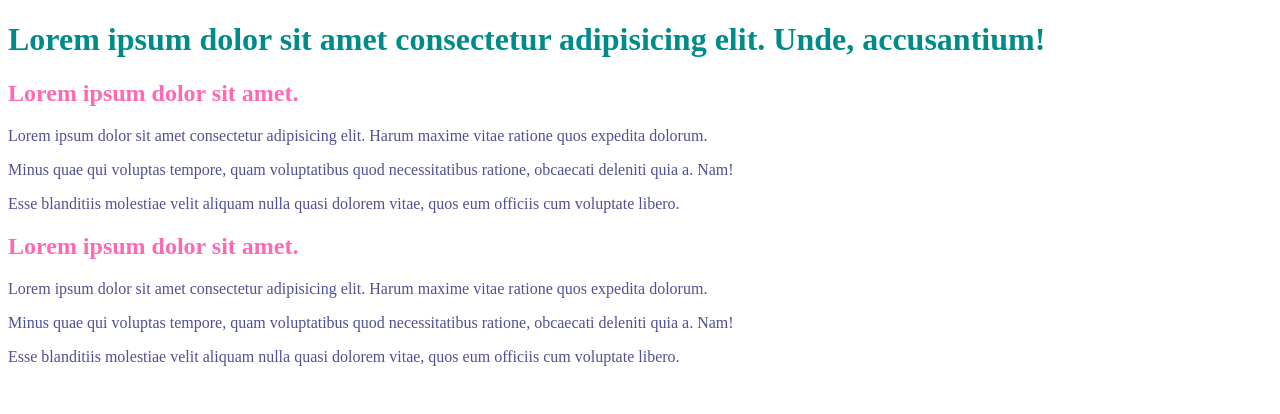
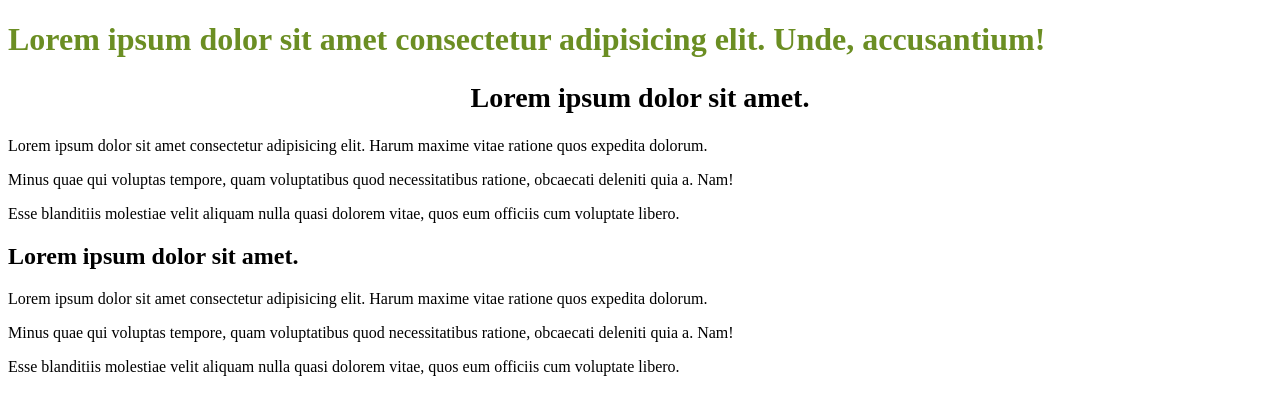
Before and after one commit to Tetiana-js/css-intro, a plain HTML site: page index.html in a window 1280 px wide. Drawn offline with Linux system fonts and the light colour scheme.

Commit message:
Add style.css

```diff
--- /dev/null
+++ b/assets/css/style.css
@@ -0,0 +1,4 @@
+/* зовнішні стилі */
+h1 {
+    color: olivedrab;
+}
--- a/index.html
+++ b/index.html
@@ -4,22 +4,28 @@
     <meta charset="UTF-8">
     <meta name="viewport" content="width=device-width, initial-scale=1.0">
     <title>CSS Intro</title>
+    <!-- Підвʼязка до зовнішніх стилів -->
+    <link rel="stylesheet" href="./assets/css/style.css">
     <style>
-        h1 {
+     /* внутрішні стилі */
+        /* h1 {
             color: darkcyan;
+            text-align: center;
+            font-size: 48px;
         }
         p {
             color: rgba(0, 0, 102, 0.692);
+            text-align: justify;
         }
         h2 {
             color: hotpink;
-        }
+        } */
     </style>
 </head>
 <body>
     <h1>Lorem ipsum dolor sit amet consectetur adipisicing elit. Unde, accusantium!</h1>
-
-    <h2>Lorem ipsum dolor sit amet.</h2>
+ <!-- інлайн стилі  -->
+    <h2 style="font-size: 28px; text-align: center;">Lorem ipsum dolor sit amet.</h2>
     <p>Lorem ipsum dolor sit amet consectetur adipisicing elit. Harum maxime vitae ratione quos expedita dolorum.</p>
     <p>Minus quae qui voluptas tempore, quam voluptatibus quod necessitatibus ratione, obcaecati deleniti quia a. Nam!</p>
     <p>Esse blanditiis molestiae velit aliquam nulla quasi dolorem vitae, quos eum officiis cum voluptate libero.</p>
```
